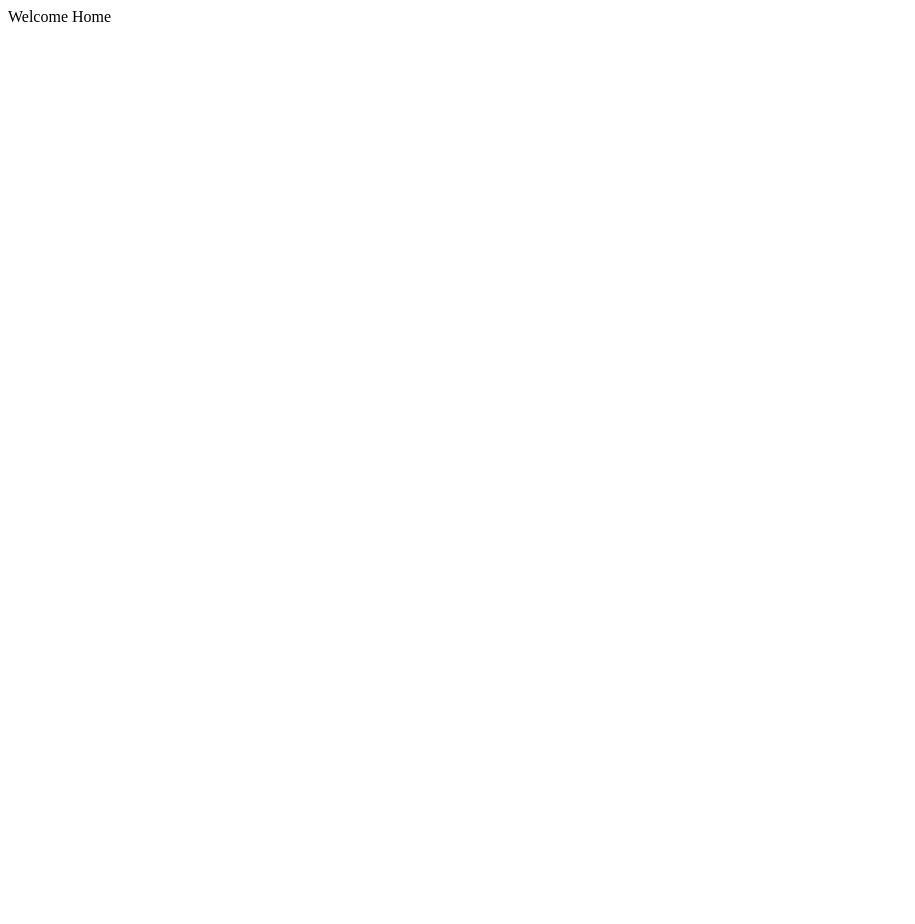
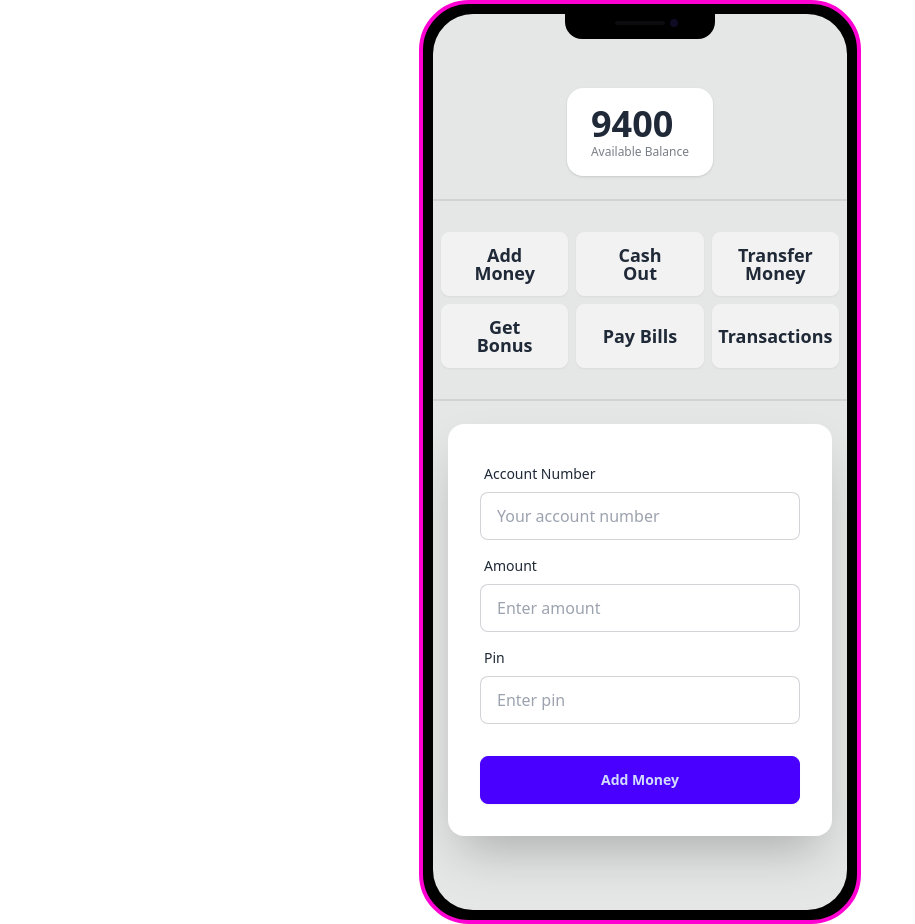
Before and after one commit to Tanzim52/payoo-mfs, a plain HTML site: page homepage.html in a window 1280 px wide. Shown: the whole page, without its empty margins (0-915 px from the left). Before the commit the page ends 800 px from the top, so only its background shows below. Drawn offline with nearby package versions, Linux system fonts and the light colour scheme.

Commit message:
added add money html

```diff
--- a/homepage.html
+++ b/homepage.html
@@ -1,11 +1,81 @@
 <!DOCTYPE html>
-<html lang="en">
+<html lang="en" data-theme="light">
+
 <head>
     <meta charset="UTF-8">
     <meta name="viewport" content="width=device-width, initial-scale=1.0">
     <title>Payoo Homepage</title>
+
+    <!-- Daisy connect -->
+
+    <link href="https://cdn.jsdelivr.net/npm/daisyui@4.12.13/dist/full.min.css" rel="stylesheet" type="text/css" />
+    <script src="https://cdn.tailwindcss.com"></script>
 </head>
+
 <body>
-    Welcome Home
+    <main>
+        <div class="flex justify-center">
+            <div class="mockup-phone border-secondary">
+                <div class="camera"></div>
+                <div class="display">
+                    <div class="artboard artboard-demo phone-5">
+
+                        <!-- balance section -->
+                        <div class="balance-sec">
+                            <div class="stats shadow">
+                                <div class="stat">
+                                    <div class="stat-value">9400</div>
+                                    <div class="stat-desc">Available Balance</div>
+                                </div>
+                            </div>
+
+                        </div>
+                        <!-- balance end -->
+                        <div class="divider"></div>
+                        <!-- button sec start -->
+                        <div class="grid grid-cols-3 gap-2 justify-center px-2 py-2">
+                            <button class="btn btn-lg">Add Money</button>
+                            <button class="btn btn-lg">Cash Out</button>
+                            <button class="btn btn-lg">Transfer Money</button>
+                            <button class="btn btn-lg">Get Bonus</button>
+                            <button class="btn btn-lg">Pay Bills</button>
+                            <button class="btn btn-lg">Transactions</button>
+                        </div>
+                        <!-- button sec end -->
+
+                        <div class="divider"></div>
+
+                        <!-- add money options -->
+                        <div class="card bg-base-100 w-full max-w-sm shrink-0 shadow-2xl">
+                            <form class="card-body">
+                              <div class="form-control">
+                                <label class="label">
+                                  <span class="label-text">Account Number</span>
+                                </label>
+                                <input type="text" placeholder="Your account number" class="input input-bordered" required />
+                              </div>
+                              <div class="form-control">
+                                <label class="label">
+                                  <span class="label-text">Amount</span>
+                                </label>
+                                <input type="text" placeholder="Enter amount" class="input input-bordered" required />
+                              </div>
+                              <div class="form-control">
+                                <label class="label">
+                                  <span class="label-text">Pin</span>
+                                </label>
+                                <input type="password" placeholder="Enter pin" class="input input-bordered" required />
+                              </div>
+                              <div class="form-control mt-6">
+                                <button class="btn btn-primary">Add Money</button>
+                              </div>
+                            </form>
+                          </div>
+                    </div>
+                </div>
+            </div>
+        </div>
+    </main>
 </body>
+
 </html>
--- a/login.js
+++ b/login.js
@@ -8,7 +8,7 @@ document.getElementById('login-btn').addEventListener('click', function (event)
     let ogNumber =01744842814;
     let ogPin = 1111;
     if (number == ogNumber && pin == ogPin) {
-        window.location.href='/homepage.html'
+        window.location.href='/homepage.html';
 
     }
     else{
```
Also changed, not shown: home.js (added).
